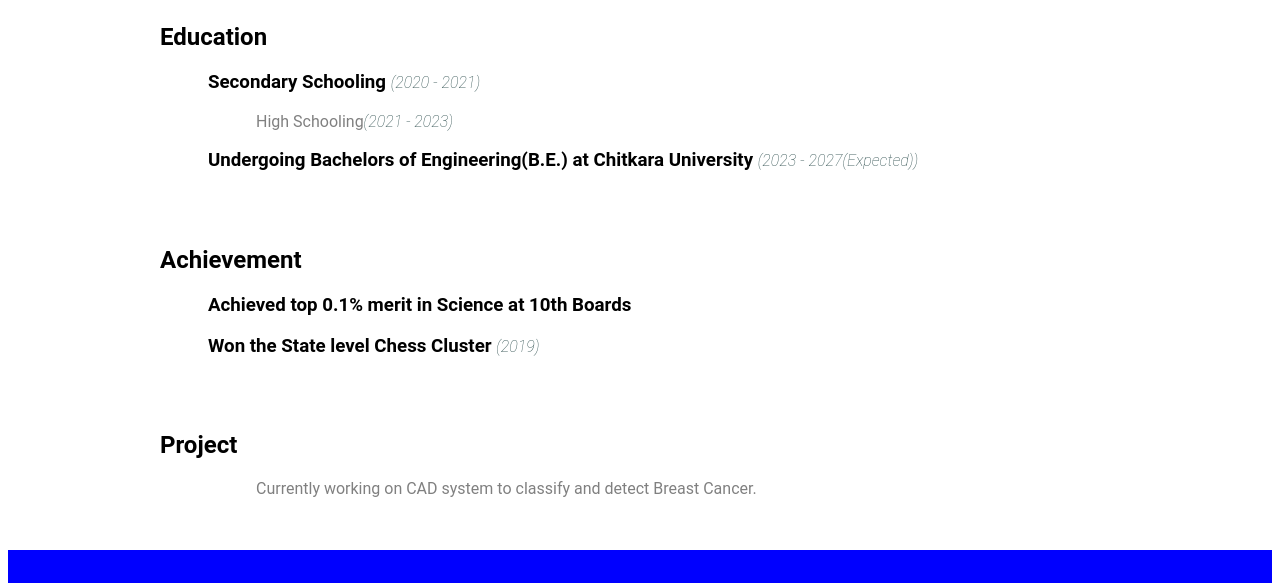
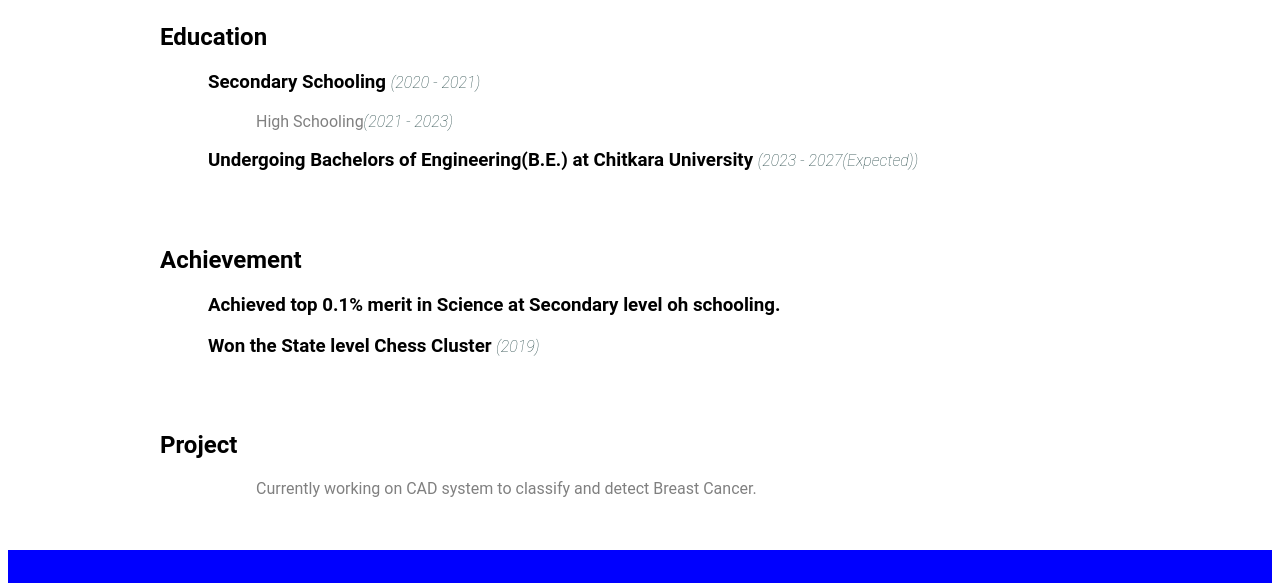
Before and after one commit to Aeroblaze1/Portfolio, a plain HTML site: page index.html in a window 1280 px wide. Shown: the part 950-1533 px from the top of the page. Drawn offline with Linux system fonts and the light colour scheme; a web font is replaced by a local one.

Commit message:
edited the content of the page

```diff
--- a/index.html
+++ b/index.html
@@ -88,7 +88,7 @@
 
     <div class="container" id="achievement">
         <h2>Achievement</h3>
-        <h3 class="title-content">Achieved top 0.1% merit in Science at 10th Boards  </h3>
+        <h3 class="title-content">Achieved top 0.1% merit in Science at Secondary level oh schooling.  </h3>
 
         <h3 class="title-content">Won the State level Chess Cluster  <span class="date">(2019)</span> </h3>
 
```
